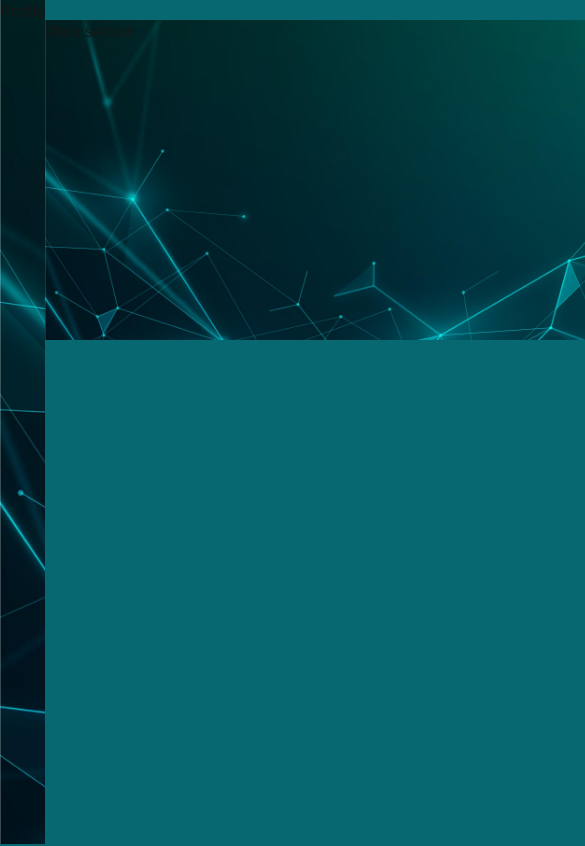
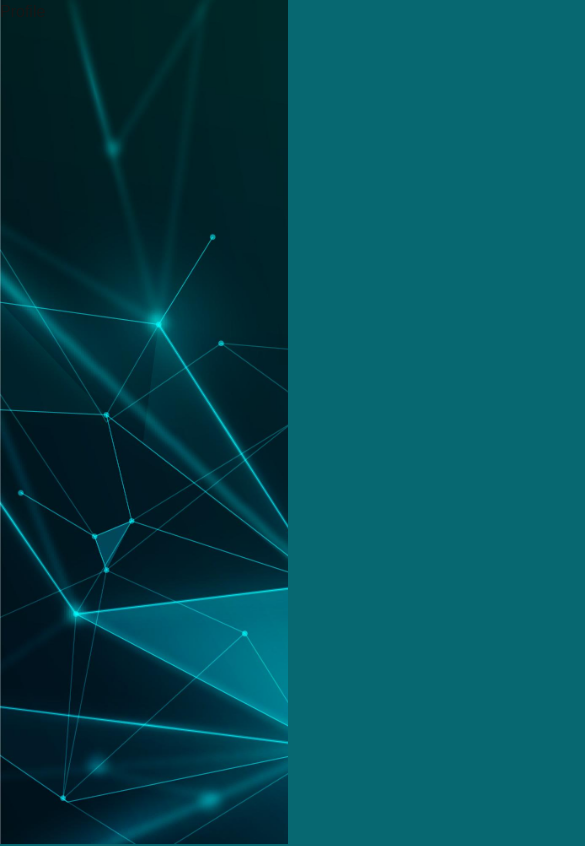
Before and after one commit to afnanhussain2002/my-portfolio, a Next.js app: page / in a window 390 px wide. Shown: the top 846 px of the page, 585 px wide, since content can reach past the window. Built offline with nearby package versions, Linux system fonts and the light colour scheme.

Commit message:
add some responsive

```diff
--- a/app/page.tsx
+++ b/app/page.tsx
@@ -4,13 +4,13 @@ import React from 'react'
 
 const MainPage = () => {
   return (
-    <main className='flex'>
+    <main className='flex flex-col md:flex-row'>
       <section className='w-72 h-screen bg-[url("../public/images/mainBg.jpg")] bg-cover'>
        <Profile />
       </section>
       <section className='mx-auto'>
 
-        <div className=' w-[700px] h-80 bg-[url("../public/images/mainBg.jpg")] bg-cover mt-5'>
+        <div className=' w-[1280px] h-96 bg-[url("../public/images/mainBg.jpg")] bg-cover mt-5'>
           Main section
         </div>
 
```
